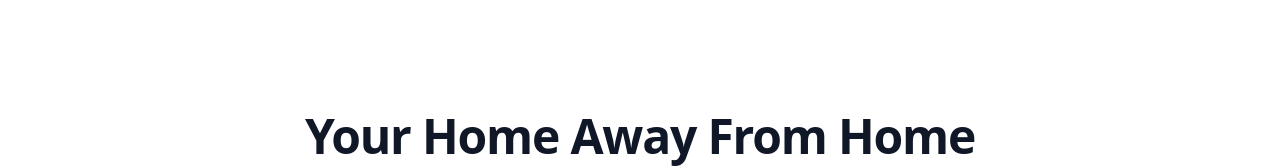
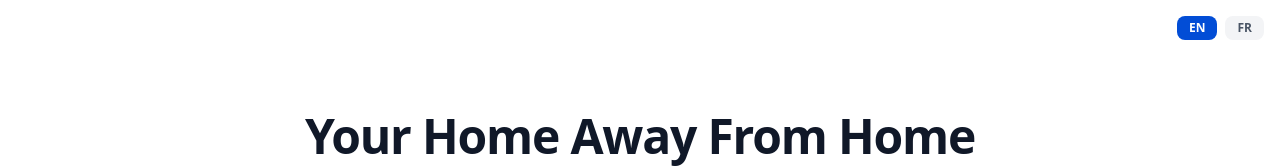
Before and after one commit to BellioNoel/hotel-booking, a React (Vite) app: page / in a window 1280 px wide. Shown: the top 168 px of the page. Built offline with nearby package versions, Linux system fonts and the light colour scheme.

Commit message:
Few updates

```diff
--- /dev/null
+++ b/src/components/LanguageContext.tsx
@@ -0,0 +1,48 @@
+import { createContext, useContext, useEffect, useState } from "react";
+
+type Language = "en" | "fr";
+
+interface LanguageContextType {
+  language: Language;
+  setLanguage: (lang: Language) => void;
+}
+
+const LanguageContext = createContext<LanguageContextType | undefined>(
+  undefined
+);
+
+export function LanguageProvider({
+  children,
+}: {
+  children: React.ReactNode;
+}) {
+  const [language, setLanguageState] = useState<Language>(() => {
+    const saved = localStorage.getItem("app-language");
+    return (saved as Language) || "en";
+  });
+
+  function setLanguage(lang: Language) {
+    setLanguageState(lang);
+    localStorage.setItem("app-language", lang);
+    document.documentElement.lang = lang;
+  }
+
+  useEffect(() => {
+    document.documentElement.lang = language;
+  }, [language]);
+
+  return (
+    <LanguageContext.Provider value={{ language, setLanguage }}>
+      {children}
+    </LanguageContext.Provider>
+  );
+}
+
+/* ---------- SAFE HOOK ---------- */
+export function useLanguage() {
+  const ctx = useContext(LanguageContext);
+  if (!ctx) {
+    throw new Error("useLanguage must be used within LanguageProvider");
+  }
+  return ctx;
+}
--- a/src/pages/Landing.tsx
+++ b/src/pages/Landing.tsx
@@ -1,37 +1,110 @@
 /**
  * Landing page: first impression of the hotel system.
  * SEO-ready, mobile-first, animated, and fully aligned with app color palette.
+ * Multilingual: English / French (no external i18n dependency).
  */
 import { motion } from "framer-motion";
 import { useNavigate } from "react-router-dom";
-import { useEffect } from "react";
+import { useEffect, useState } from "react";
 import { useLoader } from "../pages/LoaderContext";
+
+/* ---------- TRANSLATIONS ---------- */
+const content = {
+  en: {
+    seoTitle: "Franc Hotel — Comfort, Elegance & Easy Booking",
+    seoDescription:
+      "Franc Hotel offers comfortable rooms, elegant design, and fast secure booking. Experience a peaceful stay designed around you.",
+
+    heroTitle: "Your Home Away From Home",
+    heroText:
+      "Enjoy comfort, calm, and simplicity in a space designed for rest. Book easily, arrive confidently, and relax completely.",
+
+    ctaBook: "Start Booking",
+    ctaAbout: "About Us",
+    ctaContact: "Contact Us",
+
+    features: [
+      {
+        title: "Comfort First",
+        text: "Quiet rooms, clean spaces, and thoughtful design for real rest.",
+      },
+      {
+        title: "Easy Booking",
+        text: "Book in minutes with a smooth, secure, and reliable process.",
+      },
+      {
+        title: "Peaceful Environment",
+        text: "A calm atmosphere perfect for business or relaxation.",
+      },
+    ],
+
+    contactTitle: "Contact Us",
+    contactText: "We’re here to help. Reach us instantly using any option below.",
+
+    finalTitle: "Ready to book your stay?",
+    finalCta: "Book a Room Now",
+  },
+
+  fr: {
+    seoTitle: "Franc Hôtel — Confort, Élégance & Réservation Facile",
+    seoDescription:
+      "Franc Hôtel propose des chambres confortables, un design élégant et une réservation rapide et sécurisée. Profitez d’un séjour paisible conçu pour vous.",
+
+    heroTitle: "Votre Maison Loin de Chez Vous",
+    heroText:
+      "Profitez du confort, du calme et de la simplicité dans un espace pensé pour le repos. Réservez facilement, arrivez sereinement et détendez-vous.",
+
+    ctaBook: "Réserver",
+    ctaAbout: "À Propos",
+    ctaContact: "Nous Contacter",
+
+    features: [
+      {
+        title: "Confort Absolu",
+        text: "Des chambres calmes, propres et conçues pour un vrai repos.",
+      },
+      {
+        title: "Réservation Simple",
+        text: "Réservez en quelques minutes avec un processus fluide et sécurisé.",
+      },
+      {
+        title: "Environnement Paisible",
+        text: "Une atmosphère idéale pour le travail ou la détente.",
+      },
+    ],
+
+    contactTitle: "Contactez-nous",
+    contactText:
+      "Nous sommes disponibles pour vous aider. Contactez-nous via l’un des moyens ci-dessous.",
+
+    finalTitle: "Prêt à réserver votre séjour ?",
+    finalCta: "Réserver une Chambre",
+  },
+};
 
 export default function Landing() {
   const navigate = useNavigate();
   const { showLoader, hideLoader } = useLoader();
+  const [lang, setLang] = useState<"en" | "fr">("en");
+
+  const t = content[lang];
 
   /* ---------- SEO META SETUP ---------- */
   useEffect(() => {
-    document.title = "Franc Hotel — Comfort, Elegance & Easy Booking";
+    document.title = t.seoTitle;
 
-    const metaDescription = document.querySelector(
+    let metaDescription = document.querySelector(
       'meta[name="description"]'
-    );
+    ) as HTMLMetaElement | null;
 
-    if (metaDescription) {
-      metaDescription.setAttribute(
-        "content",
-        "Franc Hotel offers comfortable rooms, elegant design, and fast secure booking. Experience a peaceful stay designed around you."
-      );
-    } else {
-      const meta = document.createElement("meta");
-      meta.name = "description";
-      meta.content =
-        "Franc Hotel offers comfortable rooms, elegant design, and fast secure booking. Experience a peaceful stay designed around you.";
-      document.head.appendChild(meta);
+    if (!metaDescription) {
+      metaDescription = document.createElement("meta");
+      metaDescription.name = "description";
+      document.head.appendChild(metaDescription);
     }
-  }, []);
+
+    metaDescription.content = t.seoDescription;
+  }, [lang, t]);
 
   /* ---------- SAFE NAVIGATION WITH LOADER ---------- */
   function goTo(path: string) {
@@ -44,6 +117,30 @@ export default function Landing() {
 
   return (
     <main className="min-h-screen bg-white">
+      {/* ---------- LANGUAGE SWITCH ---------- */}
+      <div className="fixed right-4 top-4 z-50 flex gap-2">
+        <button
+          onClick={() => setLang("en")}
+          className={`rounded-lg px-3 py-1 text-xs font-semibold transition ${
+            lang === "en"
+              ? "bg-primary-600 text-white"
+              : "bg-gray-100 text-gray-600 hover:bg-gray-200"
+          }`}
+        >
+          EN
+        </button>
+        <button
+          onClick={() => setLang("fr")}
+          className={`rounded-lg px-3 py-1 text-xs font-semibold transition ${
+            lang === "fr"
+              ? "bg-primary-600 text-white"
+              : "bg-gray-100 text-gray-600 hover:bg-gray-200"
+          }`}
+        >
+          FR
+        </button>
+      </div>
+
       {/* ---------- HERO ---------- */}
       <section className="px-5 pt-28 pb-20 text-center sm:px-6">
         <motion.h1
@@ -52,7 +149,7 @@ export default function Landing() {
           transition={{ duration: 0.7, ease: "easeOut" }}
           className="mx-auto max-w-3xl text-3xl font-extrabold tracking-tight text-gray-900 sm:text-4xl md:text-5xl"
         >
-          Your Home Away From Home
+          {t.heroTitle}
         </motion.h1>
 
         <motion.p
@@ -61,8 +158,7 @@ export default function Landing() {
           transition={{ delay: 0.15, duration: 0.6 }}
           className="mx-auto mt-4 max-w-xl text-sm text-gray-600 sm:text-base"
         >
-          Enjoy comfort, calm, and simplicity in a space designed for rest.
-          Book easily, arrive confidently, and relax completely.
+          {t.heroText}
         </motion.p>
 
         {/* ---------- CTA BUTTONS ---------- */}
@@ -74,44 +170,31 @@ export default function Landing() {
         >
           <button
             onClick={() => goTo("/booking")}
-            className="w-full rounded-xl bg-primary-600 px-6 py-3 text-sm font-semibold text-white shadow-sm transition-all hover:bg-primary-700 hover:scale-[1.03] focus:outline-none focus:ring-2 focus:ring-primary-500 focus:ring-offset-2 active:scale-95 sm:w-auto"
+            className="w-full rounded-xl bg-primary-600 px-6 py-3 text-sm font-semibold text-white shadow-sm transition-all hover:bg-primary-700 hover:scale-[1.03] active:scale-95 sm:w-auto"
           >
-            Start Booking
+            {t.ctaBook}
           </button>
 
           <button
             onClick={() => goTo("/about-environment")}
             className="w-full rounded-xl border border-gray-200 bg-white px-6 py-3 text-sm font-semibold text-gray-700 transition-all hover:bg-gray-100 hover:scale-[1.03] active:scale-95 sm:w-auto"
           >
-            About Us
+            {t.ctaAbout}
           </button>
 
           <a
             href="#contact"
             className="w-full rounded-xl border border-gray-200 bg-white px-6 py-3 text-sm font-semibold text-gray-700 transition-all hover:bg-gray-100 hover:scale-[1.03] active:scale-95 sm:w-auto"
           >
-            Contact Us
+            {t.ctaContact}
           </a>
         </motion.div>
       </section>
 
       {/* ---------- FEATURES ---------- */}
       <section className="px-5 py-16 sm:px-6">
-        <div className="mx-auto max-w-5xl grid gap-6 sm:grid-cols-2 lg:grid-cols-3">
-          {[
-            {
-              title: "Comfort First",
-              text: "Quiet rooms, clean spaces, and thoughtful design for real rest.",
-            },
-            {
-              title: "Easy Booking",
-              text: "Book in minutes with a smooth, secure, and reliable process.",
-            },
-            {
-              title: "Peaceful Environment",
-              text: "A calm atmosphere perfect for business or relaxation.",
-            },
-          ].map((item, i) => (
+        <div className="mx-auto grid max-w-5xl gap-6 sm:grid-cols-2 lg:grid-cols-3">
+          {t.features.map((item, i) => (
             <motion.div
               key={item.title}
               initial={{ opacity: 0, y: 20 }}
@@ -131,7 +214,7 @@ export default function Landing() {
         </div>
       </section>
 
-      {/* ---------- CONTACT US ---------- */}
+      {/* ---------- CONTACT ---------- */}
       <section
         id="contact"
         className="border-t border-gray-200 bg-gray-100 px-5 py-16 sm:px-6"
@@ -144,17 +227,17 @@ export default function Landing() {
           className="mx-auto max-w-3xl text-center"
         >
           <h2 className="text-2xl font-bold text-gray-900">
-            Contact Us
+            {t.contactTitle}
           </h2>
 
           <p className="mt-3 text-sm text-gray-600">
-            We’re here to help. Reach us instantly using any option below.
+            {t.contactText}
           </p>
 
           <div className="mt-8 grid gap-3 sm:grid-cols-3">
             <a
               href="mailto:noeltebei478@gmail.com"
-              className="rounded-xl bg-white px-5 py-3 text-sm font-semibold text-gray-700 shadow-sm transition-all hover:bg-gray-100"
+              className="rounded-xl bg-white px-5 py-3 text-sm font-semibold text-gray-700 shadow-sm transition hover:bg-gray-100"
             >
               📧 Email
             </a>
@@ -163,14 +246,14 @@ export default function Landing() {
               href="https://wa.me/237678507737"
               target="_blank"
               rel="noopener noreferrer"
-              className="rounded-xl bg-white px-5 py-3 text-sm font-semibold text-gray-700 shadow-sm transition-all hover:bg-gray-100"
+              className="rounded-xl bg-white px-5 py-3 text-sm font-semibold text-gray-700 shadow-sm transition hover:bg-gray-100"
             >
               💬 WhatsApp
             </a>
 
             <a
               href="tel:+237678507737"
-              className="rounded-xl bg-white px-5 py-3 text-sm font-semibold text-gray-700 shadow-sm transition-all hover:bg-gray-100"
+              className="rounded-xl bg-white px-5 py-3 text-sm font-semibold text-gray-700 shadow-sm transition hover:bg-gray-100"
             >
               📞 Call
             </a>
@@ -187,14 +270,14 @@ export default function Landing() {
           transition={{ duration: 0.5 }}
         >
           <h3 className="text-xl font-semibold text-gray-900 sm:text-2xl">
-            Ready to book your stay?
+            {t.finalTitle}
           </h3>
 
           <button
             onClick={() => goTo("/booking")}
             className="mt-6 rounded-xl bg-primary-600 px-8 py-3 text-sm font-semibold text-white shadow-sm transition-all hover:bg-primary-700 hover:scale-[1.03] active:scale-95"
           >
-            Book a Room Now
+            {t.finalCta}
           </button>
         </motion.div>
       </section>
```
